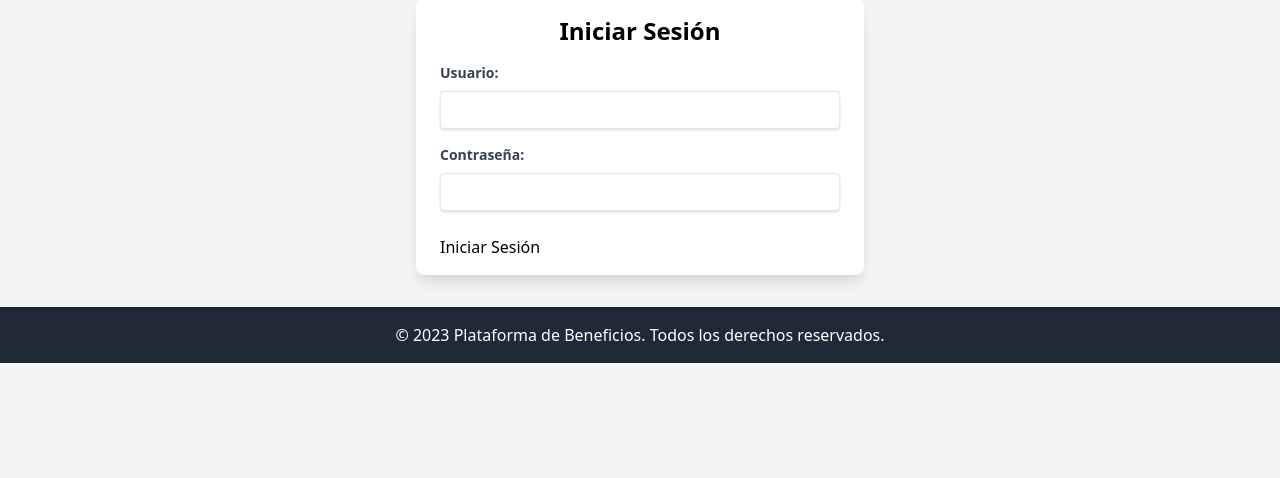
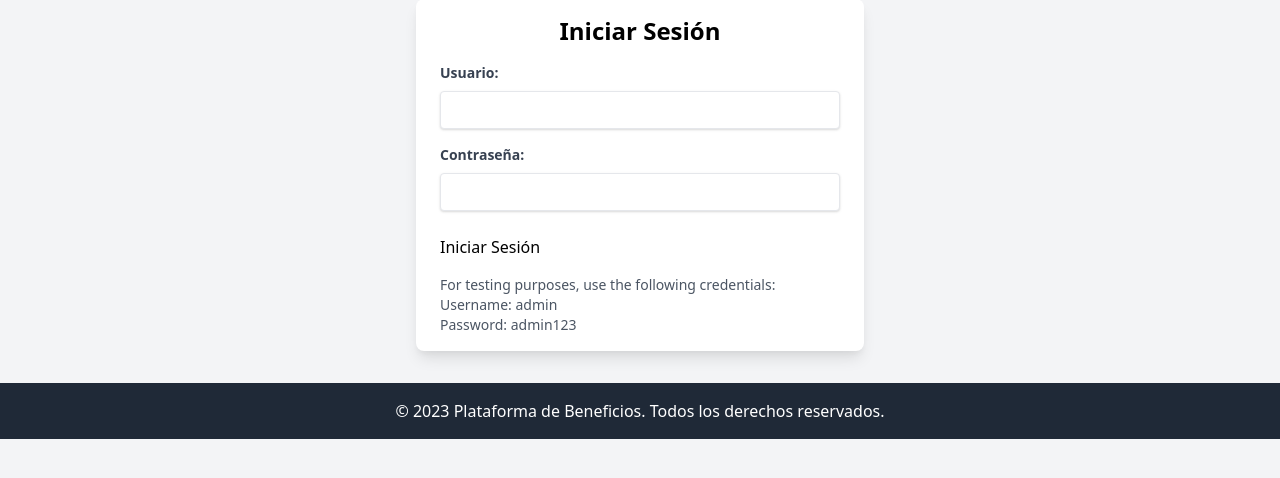
Before and after one commit to aeiberra/BenefitHub, a Flask app: page /login in a window 1280 px wide. Shown: the part 89-567 px from the top of the page. Run offline with Flask 3, Linux system fonts and the light colour scheme.

```diff
--- a/templates/admin/login.html
+++ b/templates/admin/login.html
@@ -17,6 +17,11 @@
                 <button type="submit" class="btn-primary">Iniciar Sesión</button>
             </div>
         </form>
+        <div class="mt-4 text-sm text-gray-600">
+            <p>For testing purposes, use the following credentials:</p>
+            <p>Username: admin</p>
+            <p>Password: admin123</p>
+        </div>
     </div>
 </div>
 {% endblock %}
```
Also changed, not shown: app/seed_data.py (+9 -1 lines), instance/app.db.
